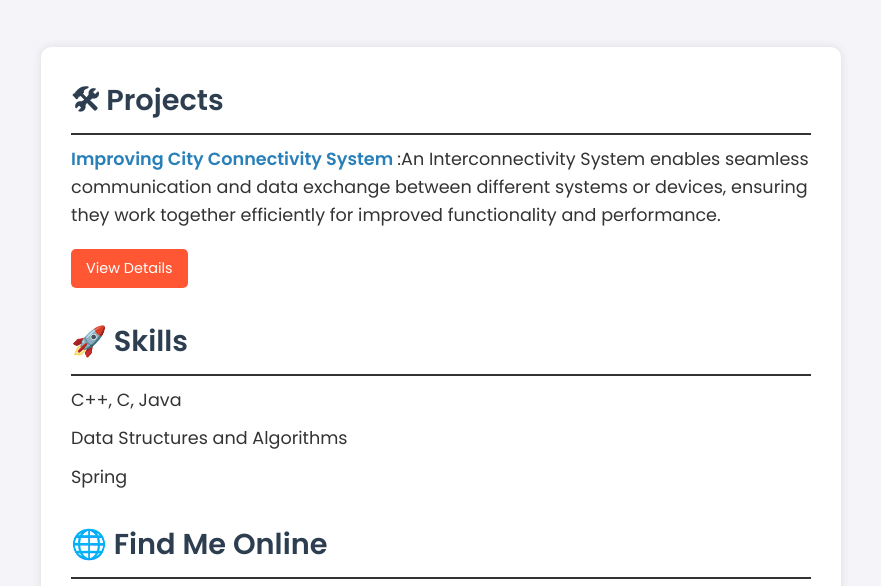
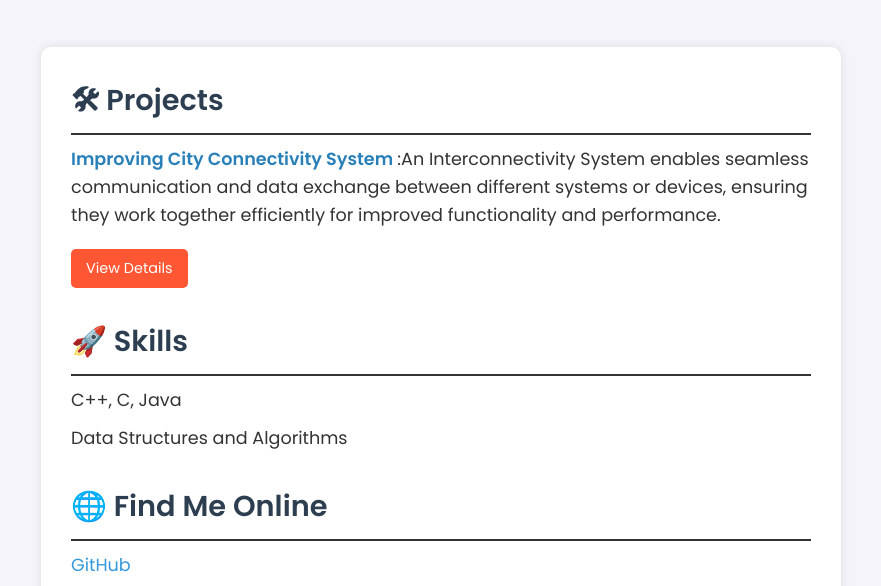
Before and after one commit to Shravan576/Improving-city.github.io-, a plain HTML site: page index.html in a window 1280 px wide. Shown: the part 128-714 px from the top of the page, without its empty margins (199-1080 px from the left). Drawn offline with Linux system fonts and the light colour scheme.

Commit message:
Update index.html

```diff
--- a/index.html
+++ b/index.html
@@ -26,7 +26,6 @@
         <ul>
             <li>C++, C, Java</li>
             <li>Data Structures and Algorithms</li>
-            <li>Spring</li>
         </ul>
 
         <h2>🌐 Find Me Online</h2>
```
